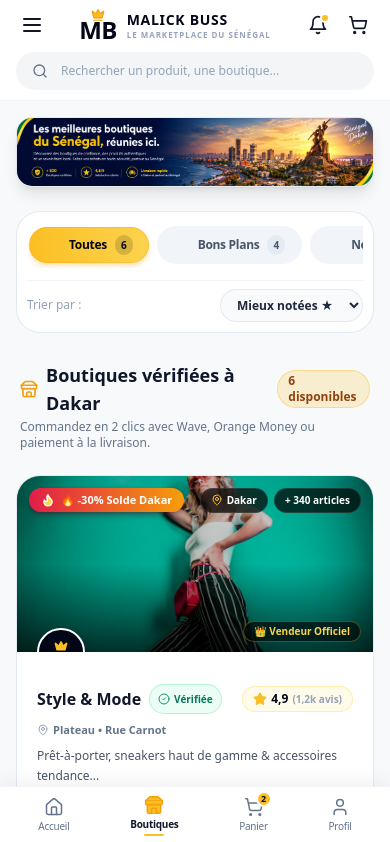
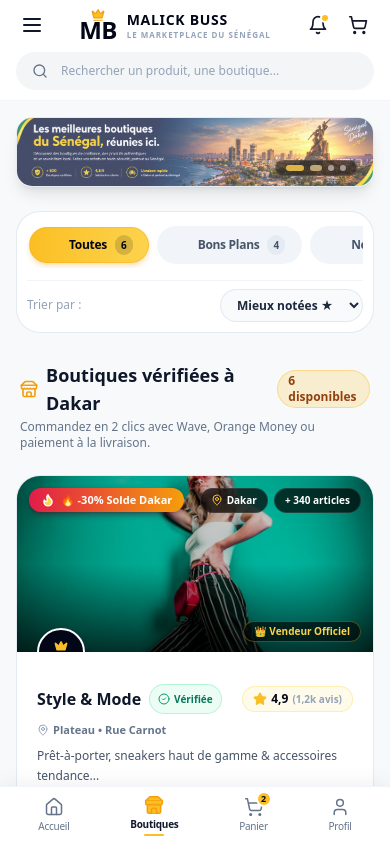
Before and after one commit to MalickDevWeb/malick-221, a Next.js app in the folder frontend/: page /boutiques in a window 390 px wide. Shown: the top 842 px of the page. Built offline with nearby package versions, Linux system fonts and the light colour scheme; no server answers; some icons are missing.

Commit message:
feat(ads): add animated advertising carousel slider for sponsored shops and promos

```diff
--- a/frontend/src/app/(client)/boutiques/page.tsx
+++ b/frontend/src/app/(client)/boutiques/page.tsx
@@ -22,6 +22,8 @@ import {
   Truck,
   RotateCcw,
   Flame,
+  ChevronLeft,
+  ChevronRight,
 } from 'lucide-react';
 
 interface Boutique {
@@ -240,6 +242,74 @@ function ShopsListContent() {
     }
   }, [filterParam, categoryParam, sortParam, queryParam]);
 
+  // Carrousel de Bannières Publicitaires & Annonces Sponsorisées
+  const [currentAdIndex, setCurrentAdIndex] = useState(0);
+
+  const AD_SLIDES = useMemo(
+    () => [
+      {
+        id: 'sunset-banner',
+        type: 'image' as const,
+        image: '/images/boutiques/dakar_sunset_banner.png',
+        alt: 'Les meilleures boutiques du Sénégal, réunies ici.',
+        link: '/boutiques',
+      },
+      {
+        id: 'flash-promo',
+        type: 'promo' as const,
+        tag: '⚡ VENTES FLASH & PUBLICITÉ',
+        tagColor: 'bg-rose-500 text-white',
+        title: "Jusqu'à -50% de réduction immédiate",
+        highlight: 'sur les boutiques partenaires',
+        subtitle:
+          'Style & Mode, TechZone, Maison Chic : découvrez les meilleures offres avec livraison express 24h à Dakar.',
+        ctaText: 'Profiter des réductions →',
+        ctaLink: '/boutiques?filter=promos',
+        bgGradient: 'from-rose-950 via-[#180a22] to-[#071328]',
+        accentBadge: '🔥 Offre Limitée',
+        coverImage: '/images/boutiques/cover_style_mode.jpg',
+      },
+      {
+        id: 'star-techzone',
+        type: 'promo' as const,
+        tag: '👑 BOUTIQUE STAR DU MOIS',
+        tagColor: 'bg-amber-400 text-slate-950 font-black',
+        title: "TechZone Médina : Nouveautés High-Tech",
+        highlight: 'Garanties 1 an',
+        subtitle:
+          'Smartphones, ordinateurs portables, écouteurs sans fil et accessoires high-tech. Livraison express en 2h à Dakar.',
+        ctaText: 'Visiter la boutique TechZone →',
+        ctaLink: '/boutiques/techzone/produits',
+        bgGradient: 'from-[#071328] via-[#0c224a] to-[#061224]',
+        accentBadge: '⚡ Vendeur Officiel Certifié',
+        coverImage: '/images/boutiques/cover_techzone.jpg',
+      },
+      {
+        id: 'sponsor-vendor',
+        type: 'promo' as const,
+        tag: '📢 ESPACE ANNONCEURS & COMMERÇANTS',
+        tagColor: 'bg-emerald-500 text-white font-black',
+        title: 'Faites votre publicité sur Malick Buss',
+        highlight: '+50 000 clients à Dakar',
+        subtitle:
+          'Mettez votre boutique en tête de liste et multipliez vos ventes en ligne. 1er mois de visibilité sponsorisée offert !',
+        ctaText: 'Devenir boutique vedette →',
+        ctaLink: '/vendeur/accueil',
+        bgGradient: 'from-[#052216] via-[#0c3a27] to-[#07172b]',
+        accentBadge: '🚀 Boost Vendeur',
+        coverImage: '/images/boutiques/cover_maison_chic.jpg',
+      },
+    ],
+    []
+  );
+
+  useEffect(() => {
+    const timer = setInterval(() => {
+      setCurrentAdIndex((prev) => (prev + 1) % AD_SLIDES.length);
+    }, 6000);
+    return () => clearInterval(timer);
+  }, [AD_SLIDES.length]);
+
   const categoryCounts = useMemo(() => {
     const counts: Record<string, number> = {
       Toutes: BOUTIQUES_DATA.length,
@@ -310,19 +380,130 @@ function ShopsListContent() {
   return (
     <div className="bg-[#f8f9fa] min-h-screen py-4 sm:py-6">
       <div className="max-w-7xl mx-auto px-4 sm:px-6 lg:px-8 space-y-6">
-        {/* ================= 1. HERO BANNER SANS BANDES NOIRES + EFFET SHIMMER ================= */}
-        <div className="relative w-full rounded-2xl sm:rounded-3xl overflow-hidden shadow-lg hover:shadow-2xl transition-all duration-500 group border border-slate-200/60 bg-gradient-to-r from-amber-500/10 via-amber-400/5 to-slate-900/10">
-          <img
-            src="/images/boutiques/dakar_sunset_banner.png"
-            alt="Les meilleures boutiques du Sénégal, réunies ici"
-            className="w-full h-auto object-cover block"
-          />
+        {/* ================= 1. CARROUSEL DE BANNIÈRES PUBLICITAIRES & PROMOS ================= */}
+        <div className="relative w-full rounded-2xl sm:rounded-3xl overflow-hidden shadow-lg border border-slate-200/80 group">
+          <AnimatePresence mode="wait">
+            {AD_SLIDES[currentAdIndex].type === 'image' ? (
+              <motion.div
+                key={AD_SLIDES[currentAdIndex].id}
+                initial={{ opacity: 0 }}
+                animate={{ opacity: 1 }}
+                exit={{ opacity: 0 }}
+                transition={{ duration: 0.45 }}
+                className="relative w-full overflow-hidden bg-gradient-to-r from-amber-500/10 via-amber-400/5 to-slate-900/10 cursor-pointer"
+                onClick={() => router.push(AD_SLIDES[currentAdIndex].link)}
+              >
+                <img
+                  src={AD_SLIDES[currentAdIndex].image}
+                  alt={AD_SLIDES[currentAdIndex].alt}
+                  className="w-full h-auto object-cover block"
+                />
+                {/* Effet Shimmer lumineux au survol */}
+                <div className="absolute inset-0 bg-gradient-to-r from-transparent via-white/20 to-transparent -translate-x-full group-hover:translate-x-full transition-transform duration-1000 ease-in-out pointer-events-none" />
+              </motion.div>
+            ) : (
+              <motion.div
+                key={AD_SLIDES[currentAdIndex].id}
+                initial={{ opacity: 0, scale: 0.99 }}
+                animate={{ opacity: 1, scale: 1 }}
+                exit={{ opacity: 0, scale: 1.01 }}
+                transition={{ duration: 0.45 }}
+                className={`relative w-full min-h-[190px] sm:min-h-[220px] md:min-h-[240px] bg-gradient-to-r ${AD_SLIDES[currentAdIndex].bgGradient} text-white p-5 sm:p-7 md:p-9 flex flex-col justify-center overflow-hidden`}
+              >
+                {/* Photo de fond stylisée en transparence */}
+                {AD_SLIDES[currentAdIndex].coverImage && (
+                  <div className="absolute inset-y-0 right-0 w-1/2 sm:w-2/5 overflow-hidden pointer-events-none">
+                    <img
+                      src={AD_SLIDES[currentAdIndex].coverImage}
+                      alt="Illustration Publicité"
+                      className="w-full h-full object-cover object-center opacity-30 sm:opacity-45"
+                    />
+                    <div className="absolute inset-0 bg-gradient-to-r from-black/90 via-black/40 to-transparent" />
+                  </div>
+                )}
 
-          {/* Effet Shimmer lumineux au survol */}
-          <div className="absolute inset-0 bg-gradient-to-r from-transparent via-white/20 to-transparent -translate-x-full group-hover:translate-x-full transition-transform duration-1000 ease-in-out pointer-events-none" />
+                {/* Contenu Texte de la Publicité */}
+                <div className="relative z-10 max-w-xl space-y-2 sm:space-y-2.5">
+                  <div className="flex items-center gap-2 flex-wrap">
+                    <span
+                      className={`text-[10px] sm:text-xs font-black uppercase tracking-wider px-2.5 py-0.5 rounded-full shadow-xs ${AD_SLIDES[currentAdIndex].tagColor}`}
+                    >
+                      {AD_SLIDES[currentAdIndex].tag}
+                    </span>
+                    {AD_SLIDES[currentAdIndex].accentBadge && (
+                      <span className="text-[10px] sm:text-xs font-bold text-amber-300 bg-white/10 backdrop-blur-md px-2.5 py-0.5 rounded-full border border-white/15">
+                        {AD_SLIDES[currentAdIndex].accentBadge}
+                      </span>
+                    )}
+                  </div>
 
-          {/* Halo d'ambiance doré subtil */}
-          <div className="absolute -inset-px rounded-2xl sm:rounded-3xl border-2 border-transparent group-hover:border-amber-400/40 transition-colors duration-500 pointer-events-none" />
+                  <h2 className="text-lg sm:text-2xl md:text-3xl font-black text-white leading-tight">
+                    {AD_SLIDES[currentAdIndex].title}{' '}
+                    {AD_SLIDES[currentAdIndex].highlight && (
+                      <span className="text-amber-400 block sm:inline">
+                        {AD_SLIDES[currentAdIndex].highlight}
+                      </span>
+                    )}
+                  </h2>
+
+                  <p className="text-xs sm:text-sm text-slate-200 line-clamp-2 font-medium leading-relaxed max-w-lg">
+                    {AD_SLIDES[currentAdIndex].subtitle}
+                  </p>
+
+                  <div className="pt-1.5">
+                    <Link
+                      href={AD_SLIDES[currentAdIndex].ctaLink}
+                      className="inline-flex items-center gap-2 bg-amber-400 hover:bg-amber-300 text-slate-950 font-black text-xs sm:text-sm px-4 sm:px-5 py-2 sm:py-2.5 rounded-full shadow-md transition-all active:scale-95 group/btn"
+                    >
+                      <span>{AD_SLIDES[currentAdIndex].ctaText}</span>
+                    </Link>
+                  </div>
+                </div>
+              </motion.div>
+            )}
+          </AnimatePresence>
+
+          {/* Flèches de navigation Suivant / Précédent */}
+          <button
+            type="button"
+            onClick={() =>
+              setCurrentAdIndex(
+                (prev) => (prev - 1 + AD_SLIDES.length) % AD_SLIDES.length
+              )
+            }
+            className="absolute left-2.5 top-1/2 -translate-y-1/2 w-8 h-8 rounded-full bg-black/40 hover:bg-black/70 backdrop-blur-md text-white flex items-center justify-center opacity-0 group-hover:opacity-100 transition-all z-20 cursor-pointer shadow-md"
+            aria-label="Publicité précédente"
+          >
+            <ChevronLeft className="w-4 h-4 stroke-[2.5px]" />
+          </button>
+
+          <button
+            type="button"
+            onClick={() =>
+              setCurrentAdIndex((prev) => (prev + 1) % AD_SLIDES.length)
+            }
+            className="absolute right-2.5 top-1/2 -translate-y-1/2 w-8 h-8 rounded-full bg-black/40 hover:bg-black/70 backdrop-blur-md text-white flex items-center justify-center opacity-0 group-hover:opacity-100 transition-all z-20 cursor-pointer shadow-md"
+            aria-label="Publicité suivante"
+          >
+            <ChevronRight className="w-4 h-4 stroke-[2.5px]" />
+          </button>
+
+          {/* Indicateurs de pagination (Pills animées) */}
+          <div className="absolute bottom-2.5 right-4 z-20 flex items-center gap-1.5 bg-black/50 backdrop-blur-md px-2.5 py-1 rounded-full border border-white/10">
+            {AD_SLIDES.map((slide, idx) => (
+              <button
+                key={slide.id}
+                type="button"
+                onClick={() => setCurrentAdIndex(idx)}
+                className={`transition-all duration-300 rounded-full cursor-pointer ${
+                  currentAdIndex === idx
+                    ? 'w-6 h-1.5 bg-amber-400'
+                    : 'w-1.5 h-1.5 bg-white/50 hover:bg-white'
+                }`}
+                aria-label={`Aller au slide publicitaire ${idx + 1}`}
+              />
+            ))}
+          </div>
         </div>
 
         {/* ================= 2. BARRE UNIQUE DE FILTRES PAR RAYONS & TRI ================= */}
```
